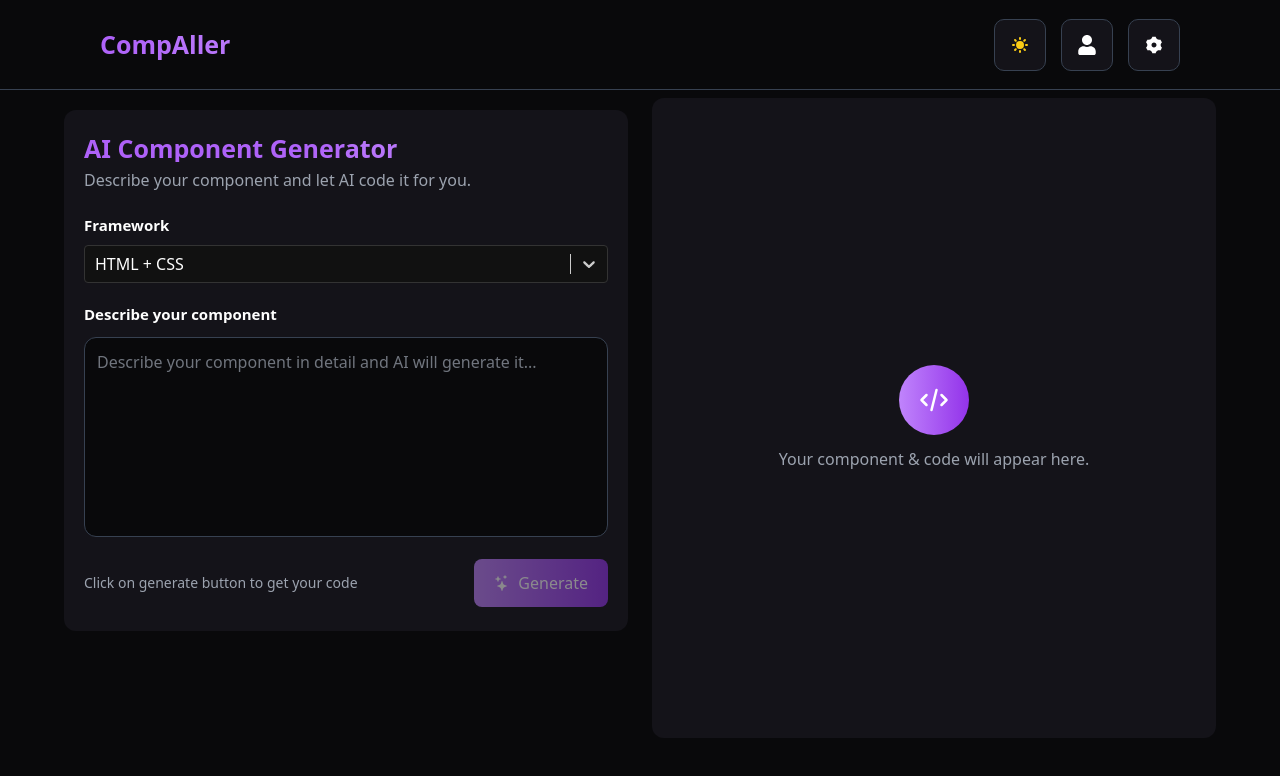
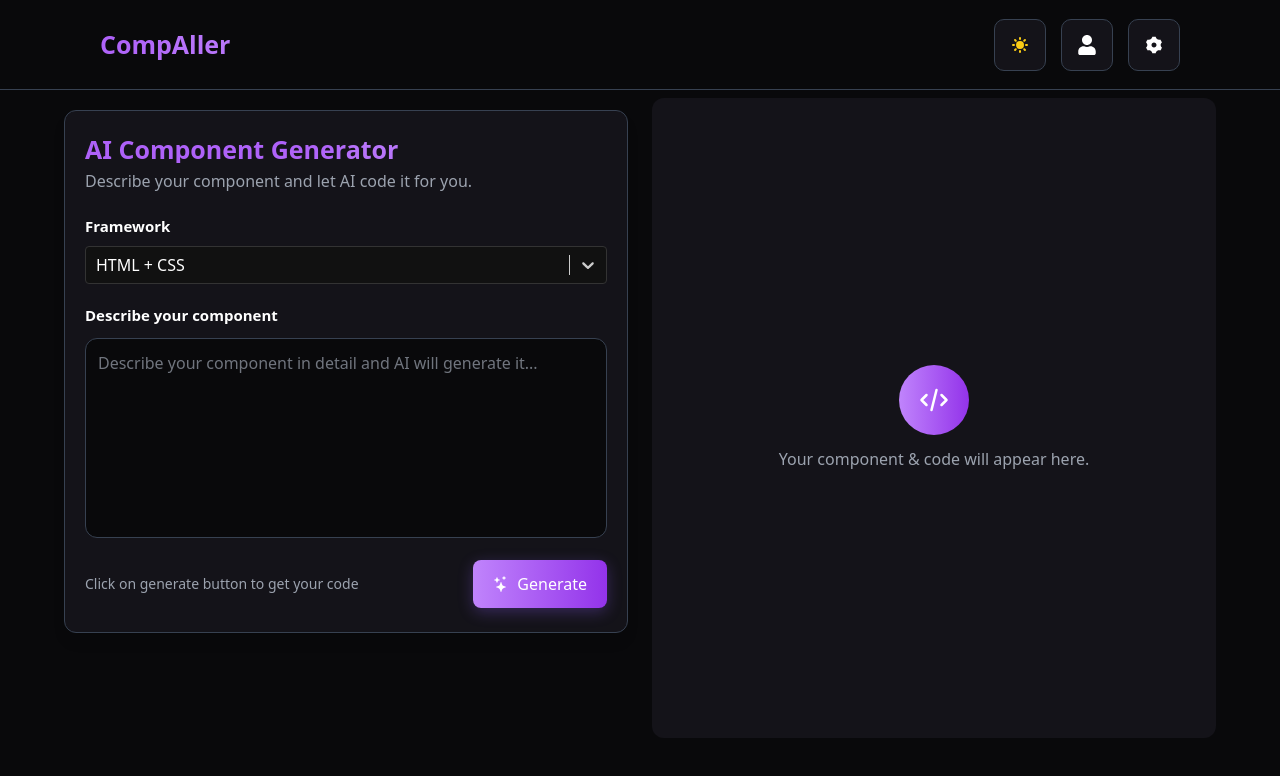
Before and after one commit to hanzla-sib/CompAIler, a React (Vite) app: page / in a window 1280 px wide. Shown: the top 776 px of the page. Built offline with nearby package versions, Linux system fonts and the light colour scheme; no server answers.

Commit message:
feat: Enhance ComponentGenerator with framer-motion for improved animations and interactions

```diff
--- a/src/components/ComponentGenerator.jsx
+++ b/src/components/ComponentGenerator.jsx
@@ -2,6 +2,8 @@ import React from 'react';
 import Select from 'react-select';
 import { BsStars } from 'react-icons/bs';
 import { ClipLoader } from 'react-spinners';
+// eslint-disable-next-line no-unused-vars
+import { motion, AnimatePresence } from 'framer-motion';
 import { FRAMEWORK_OPTIONS } from '../constants/prompts';
 import { useTheme } from '../contexts/ThemeContext';
 
@@ -53,18 +55,106 @@ const ComponentGenerator = ({
     input: (base) => ({ ...base, color: isDarkMode ? "#fff" : "#1a202c" })
   };
 
+  const containerVariants = {
+    hidden: { opacity: 0, y: 50 },
+    visible: {
+      opacity: 1,
+      y: 0,
+      transition: {
+        duration: 0.6,
+        ease: "easeOut",
+        staggerChildren: 0.1
+      }
+    }
+  };
+
+  const itemVariants = {
+    hidden: { opacity: 0, y: 20 },
+    visible: {
+      opacity: 1,
+      y: 0,
+      transition: {
+        duration: 0.5,
+        ease: "easeOut"
+      }
+    }
+  };
+
+  const buttonVariants = {
+    idle: {
+      scale: 1,
+      boxShadow: "0 4px 15px rgba(139, 92, 246, 0.3)"
+    },
+    hover: {
+      scale: 1.05,
+      boxShadow: "0 8px 25px rgba(139, 92, 246, 0.4)",
+      transition: {
+        duration: 0.2,
+        ease: "easeInOut"
+      }
+    },
+    tap: {
+      scale: 0.98,
+      transition: {
+        duration: 0.1
+      }
+    },
+    loading: {
+      scale: 1,
+      background: "linear-gradient(45deg, #8b5cf6, #a855f7, #c084fc, #a855f7, #8b5cf6)",
+      backgroundSize: "400% 400%",
+      animation: "gradient 2s ease infinite"
+    }
+  };
+
   return (
-    <div className="w-full py-4 sm:py-6 rounded-xl mt-2 sm:mt-5 p-3 sm:p-5"
-         style={{ backgroundColor: 'var(--secondary-bg)' }}>
-      <h3 className='text-xl sm:text-[25px] font-semibold sp-text'>AI Component Generator</h3>
-      <p className='mt-2 text-sm sm:text-[16px]'
-         style={{ color: 'var(--text-secondary)' }}>
+    <motion.div
+      className="w-full py-4 sm:py-6 rounded-xl mt-2 sm:mt-5 p-3 sm:p-5 backdrop-blur-sm shadow-lg border border-opacity-20"
+      style={{
+        backgroundColor: 'var(--secondary-bg)',
+        borderColor: 'var(--border-color)'
+      }}
+      variants={containerVariants}
+      initial="hidden"
+      animate="visible"
+      whileHover={{
+        y: -2,
+        transition: { duration: 0.2 }
+      }}
+    >
+      <motion.div variants={itemVariants}>
+        <motion.h3
+          className='text-xl sm:text-[25px] font-semibold sp-text'
+          whileHover={{
+            scale: 1.02,
+            textShadow: "0px 0px 8px rgba(192, 132, 252, 0.8)"
+          }}
+        >
+          AI Component Generator
+        </motion.h3>
+        <motion.p
+          className='mt-2 text-sm sm:text-[16px]'
+          style={{ color: 'var(--text-secondary)' }}
+          initial={{ opacity: 0 }}
+          animate={{ opacity: 1 }}
+          transition={{ delay: 0.3 }}
+        >
           Describe your component and let AI code it for you.
-      </p>
+        </motion.p>
+      </motion.div>
 
-      <div className="mt-6">
-        <label className='text-[15px] font-[700] block'
-               style={{ color: 'var(--text-color)' }}>Framework</label>
+      <motion.div className="mt-6" variants={itemVariants}>
+        <motion.label
+          className='text-[15px] font-[700] block'
+          style={{ color: 'var(--text-color)' }}
+          whileHover={{ x: 2 }}
+        >
+          Framework
+        </motion.label>
+        <motion.div
+          whileHover={{ scale: 1.01 }}
+          whileFocus={{ scale: 1.01 }}
+        >
           <Select
             className='mt-2'
             options={FRAMEWORK_OPTIONS}
@@ -74,46 +164,104 @@ const ComponentGenerator = ({
             placeholder="Select a framework..."
             isSearchable
           />
-      </div>
+        </motion.div>
+      </motion.div>
 
-      <div className="mt-5">
-        <label className='text-[15px] font-[700] block'
-               style={{ color: 'var(--text-color)' }}>
+      <motion.div className="mt-5" variants={itemVariants}>
+        <motion.label
+          className='text-[15px] font-[700] block'
+          style={{ color: 'var(--text-color)' }}
+          whileHover={{ x: 2 }}
+        >
           Describe your component
-        </label>
-        <textarea
+        </motion.label>
+        <motion.textarea
           onChange={(e) => onPromptChange(e.target.value)}
           value={prompt}
-          className='w-full min-h-[150px] sm:min-h-[200px] rounded-xl mt-3 p-3 text-sm sm:text-base outline-none focus:ring-2 focus:ring-purple-500 resize-none border'
+          className='w-full min-h-[150px] sm:min-h-[200px] rounded-xl mt-3 p-3 text-sm sm:text-base outline-none focus:ring-2 focus:ring-purple-500 resize-none border transition-all duration-300'
           style={{
             backgroundColor: 'var(--input-bg)',
             color: 'var(--text-color)',
             borderColor: 'var(--border-color)',
-            '::placeholder': { color: 'var(--text-secondary)' }
           }}
           placeholder="Describe your component in detail and AI will generate it..."
           disabled={loading}
+          whileFocus={{
+            scale: 1.01,
+            boxShadow: "0 0 0 3px rgba(139, 92, 246, 0.1)"
+          }}
+          whileHover={{
+            borderColor: "#8b5cf6",
+            transition: { duration: 0.2 }
+          }}
         />
-      </div>
+      </motion.div>
 
-      <div className="flex items-center justify-between mt-4">
-        <p className='text-sm' style={{ color: 'var(--text-secondary)' }}>
+      <motion.div
+        className="flex items-center justify-between mt-4"
+        variants={itemVariants}
+      >
+        <motion.p
+          className='text-sm'
+          style={{ color: 'var(--text-secondary)' }}
+          initial={{ opacity: 0, x: -20 }}
+          animate={{ opacity: 1, x: 0 }}
+          transition={{ delay: 0.5 }}
+        >
           Click on generate button to get your code
-        </p>
-        <button
+        </motion.p>
+
+        <motion.button
           onClick={onGenerate}
           disabled={loading || !prompt?.trim()}
-          className="flex items-center p-3 rounded-lg border-0 bg-gradient-to-r from-purple-400 to-purple-600 px-5 gap-2 transition-all hover:opacity-80 hover:scale-105 active:scale-95 disabled:opacity-50 disabled:cursor-not-allowed disabled:scale-100 text-white"
+          className="flex items-center p-3 rounded-lg border-0 bg-gradient-to-r from-purple-400 to-purple-600 px-5 gap-2 text-white font-medium disabled:cursor-not-allowed relative overflow-hidden"
+          variants={buttonVariants}
+          initial="idle"
+          whileHover={!loading && !(!prompt?.trim()) ? "hover" : "idle"}
+          whileTap={!loading && !(!prompt?.trim()) ? "tap" : "idle"}
+          animate={loading ? "loading" : "idle"}
         >
+          <AnimatePresence mode="wait">
             {loading ? (
+              <motion.div
+                key="loading"
+                initial={{ opacity: 0, rotate: 0 }}
+                animate={{ opacity: 1, rotate: 360 }}
+                exit={{ opacity: 0 }}
+                transition={{ repeat: Infinity, duration: 1, ease: "linear" }}
+              >
                 <ClipLoader color='white' size={18} />
+              </motion.div>
             ) : (
+              <motion.div
+                key="stars"
+                initial={{ opacity: 0, scale: 0 }}
+                animate={{ opacity: 1, scale: 1 }}
+                exit={{ opacity: 0, scale: 0 }}
+                whileHover={{ rotate: [0, -10, 10, 0] }}
+                transition={{ duration: 0.3 }}
+              >
                 <BsStars />
+              </motion.div>
             )}
+          </AnimatePresence>
+
+          <motion.span
+            animate={loading ? { opacity: [1, 0.7, 1] } : { opacity: 1 }}
+            transition={loading ? { repeat: Infinity, duration: 1.5 } : {}}
+          >
             {loading ? 'Generating...' : 'Generate'}
-        </button>
-      </div>
-    </div>
+          </motion.span>
+
+          {/* Animated background effect */}
+          <motion.div
+            className="absolute inset-0 bg-gradient-to-r from-purple-500 to-pink-500 opacity-0"
+            whileHover={{ opacity: 0.1 }}
+            transition={{ duration: 0.3 }}
+          />
+        </motion.button>
+      </motion.div>
+    </motion.div>
   );
 };
 
```
Lines whose indentation alone changed are shown as unchanged.
